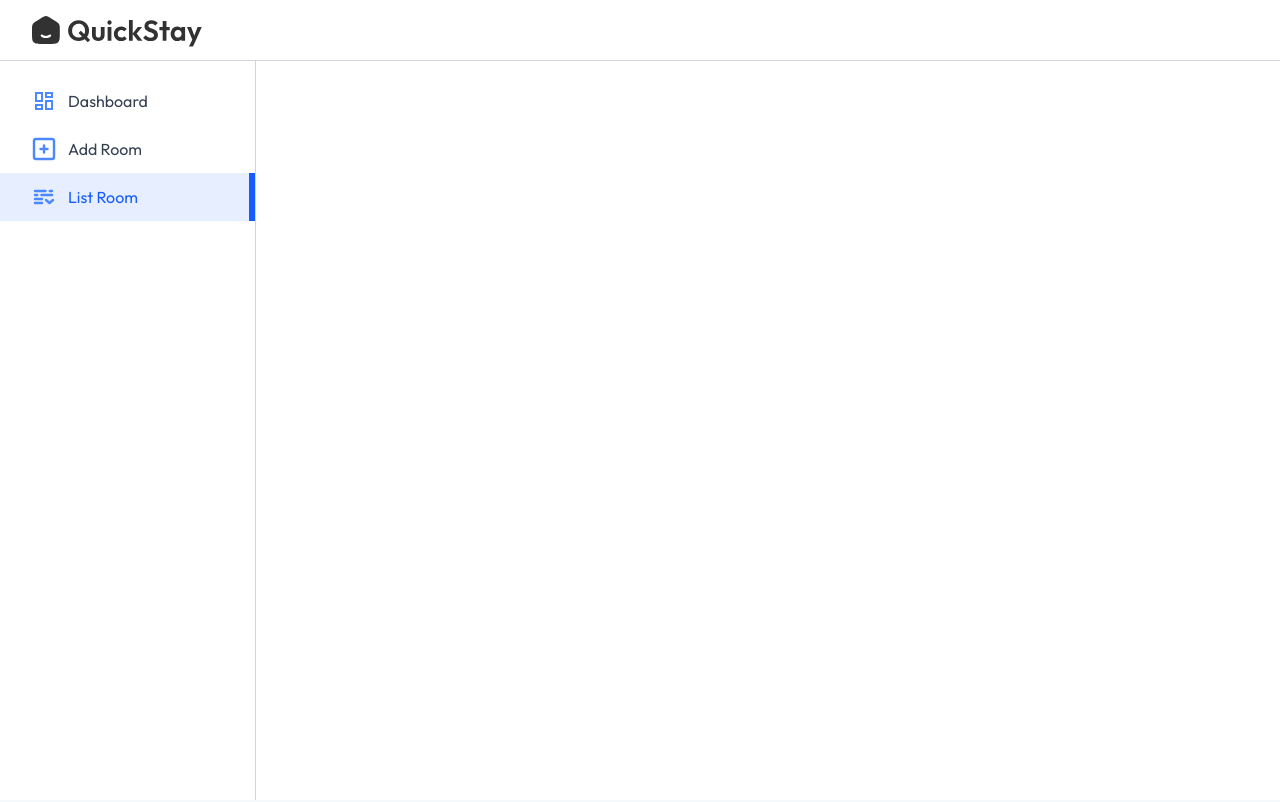
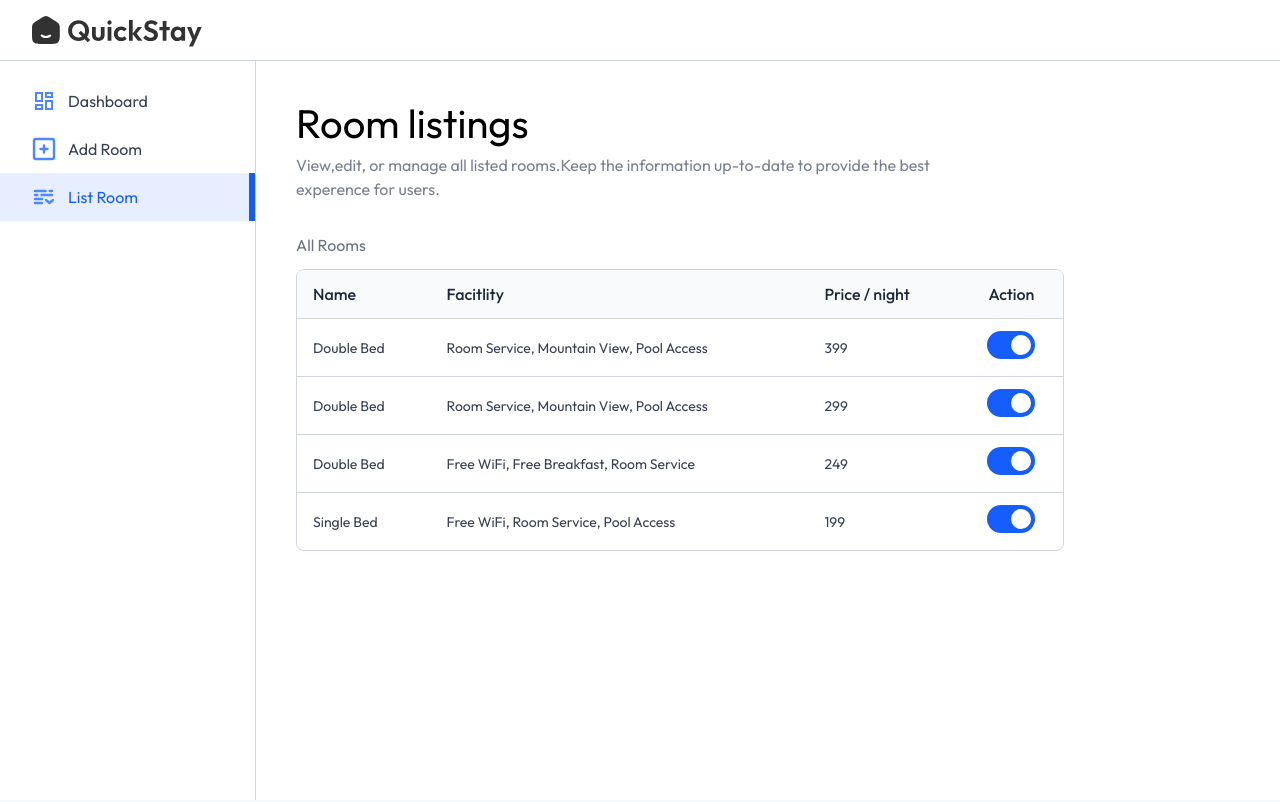
Before and after one commit to sniyajose04/Hotel-Booking, a React (Vite) app in the folder Client/: page /owner/list-Room in a window 1280 px wide. Shown: the top 802 px of the page. Built offline with nearby package versions, Linux system fonts and the light colour scheme; a web font is replaced by a local one.

Commit message:
frontend completion

```diff
--- a/Client/src/pages/HotelOwner/ListRoom.jsx
+++ b/Client/src/pages/HotelOwner/ListRoom.jsx
@@ -1,11 +1,60 @@
-import React from 'react'
+import React, { useState } from "react";
+import { roomsDummyData } from "../../assets/assets";
+import Title from "../../components/Title";
 
 const ListRoom = () => {
+  const [rooms, setRooms] = useState(roomsDummyData);
   return (
     <div>
+      <Title
+        align="left"
+        font="outfit"
+        title="Room listings"
+        subTitle="View,edit, or manage all listed rooms.Keep the information up-to-date to provide the best experence for users."
+      />
+      <p className="text-gray-500 mt-8">All Rooms</p>
+      <div className="w-full max-w-3xl text-left border border-gray-300 rounded-lg max-h-80 overflow-y-scroll mt-3">
+        <table className="w-full">
+          <thead className="bg-gray-50">
+            <tr>
+              <th className="py-3 px-4 text-gray-800 font-medium">Name</th>
+              <th className="py-3 px-4 text-gray-800 font-medium max-sm:hidden">
+                Facitlity
+              </th>
+              <th className="py-3 px-4 text-gray-800 font-medium ">
+                Price / night
+              </th>
+              <th className="py-3 px-4 text-gray-800 font-medium text-center">
+                Action
+              </th>
+            </tr>
+          </thead>
+          <tbody className="text-sm">
+            {rooms.map((item, index) => (
+              <tr key={index}>
+                <td className="py-3 px-4 text-gray-700 border-t border-gray-300">
+                  {item.roomType}
+                </td>
+                <td className="py-3 px-4 text-gray-700 border-t border-gray-300 max-sm:hidden">
+                  {item.amenities.join(",  ")}
+                </td>
+                <td className="py-3 px-4 text-gray-700 border-t border-gray-300">
+                  {item.pricePerNight}
+                </td>
+                  <td className="py-3 px-4 border-t border-gray-300 text-sm text-red-500 text-center">
+                  <label className="relative inline-flex items-center cursor-pointer text-gray-900 gap-3">
+                    <input type="checkbox" className="sr-only peer" checked={item.isAvailable}/>
+                    <div className="w-12 h-7 bg-slate-300 rounded-full peer peer-checked:bg-blue-600 transition-colors duration-200"></div>
+                    <span className="dot absolute left-1 top-1 w-5 h-5 bg-white rounded-full transition-transform duration-200 ease-in-out peer-checked:translate-x-5"></span>
+                  </label>
+                </td>
+              </tr>
+            ))}
+          </tbody>
+        </table>
+      </div>
+    </div>
+  );
+};
 
-    </div>
-  )
-}
-
-export default ListRoom
+export default ListRoom;
```
